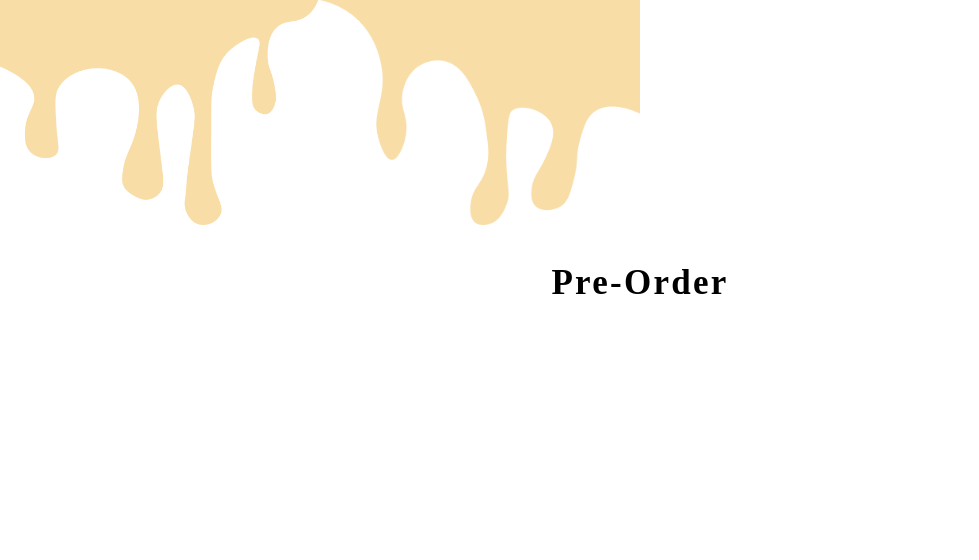
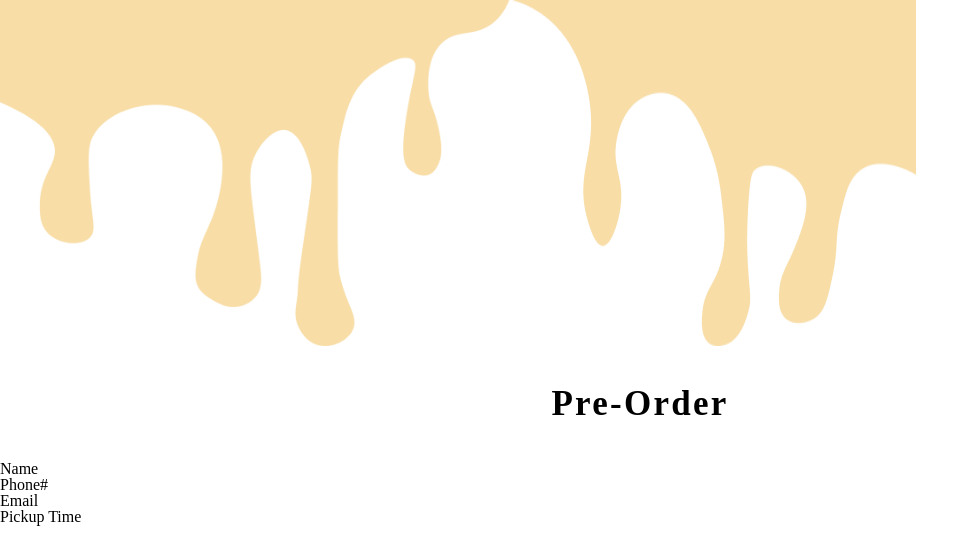
Before and after one commit to ibkiwmt/bubble-n-tea, a plain HTML site: page pre-oder.html in a window 1280 px wide. Shown: the whole page, without its empty margins (0-979 px from the left). Drawn offline with Linux system fonts and the light colour scheme.

Commit message:
preorder

```diff
--- a/pre-oder.html
+++ b/pre-oder.html
@@ -16,7 +16,10 @@
     <h1>Pre-Order</h1>
     <section>
         <div class="left-box">
-
+            <label for="name">Name</label>
+            <label for="phone">Phone#</label>
+            <label for="email">Email</label>
+            <label for="time">Pickup Time</label>
         </div>
 
         <div class="right-box">
--- a/style.css
+++ b/style.css
@@ -185,10 +185,12 @@ ul li {
 .preorder-page h1 { margin: 40px;}
 .drop-box {
     display: flex;
-    width: 25%;
+    width: 40%;
 }
 .drop-2 {
     transform: scaleX(-1);
-	filter: FlipH;
-	-ms-filter: "FlipH";
 }
+.left-box {
+    display: flex;
+    flex-direction: column;
+}
```
Also changed, not shown: 1 other file.
